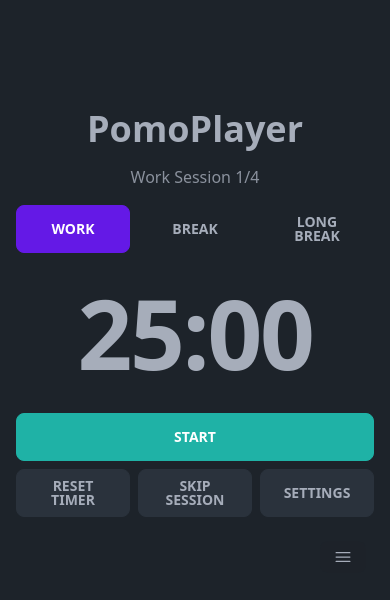
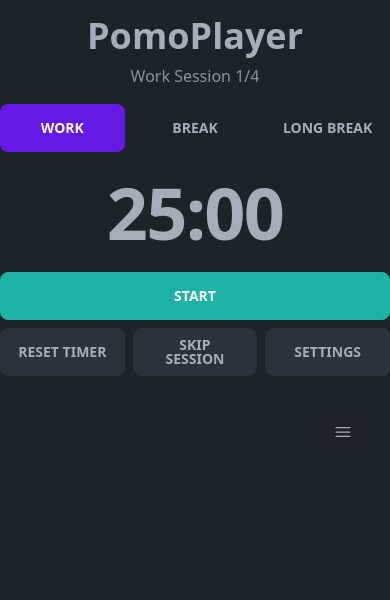
Before and after one commit to NateRolo/PomoPlayer, a Next.js app: page / in a window 390 px wide. Shown: the top 600 px of the page. Built offline with nearby package versions, Linux system fonts and the light colour scheme.

Commit message:
style: adjust margins for better responsive layout

```diff
--- a/app/components/PomodoroTimer.tsx
+++ b/app/components/PomodoroTimer.tsx
@@ -367,22 +367,29 @@ export const PomodoroTimer: React.FC = () => {
 
     return (
         <>
-            <div className="h-screen flex flex-col items-center justify-center p-4 transition-all duration-700
+            {/* Main container with no scroll */}
+            <div className="h-screen flex flex-col transition-all duration-700
                 ${currentThemeColors.background}">
-                <div className="w-full max-w-4xl mx-auto flex flex-col items-center gap-4">
+                {/* Fixed height section for timer components - always visible */}
+                <div className="w-full flex-none py-4">
+                    <div className="max-w-4xl mx-auto flex flex-col items-center gap-4 min-w-[320px]">
+                        {/* Header */}
+                        <div className="flex flex-col items-center gap-2">
                             <h1 className="text-4xl font-bold bg-clip-text bg-gradient-to-r
-                        ${currentThemeColors.text}">
+                                ${currentThemeColors.text} whitespace-nowrap">
                                 PomoPlayer
                             </h1>
-                    <div className="text-l font-medium opacity-80 ${currentThemeColors.text}">
+                            <div className="text-l font-medium opacity-80 ${currentThemeColors.text} whitespace-nowrap">
                                 {sessionType === "work"
                                     ? `Work Session ${sessionCount + 1}/${sessionsUntilLongBreak}`
                                     : sessionType === "shortBreak"
                                         ? "Short Break"
                                         : "Long Break"}
                             </div>
+                        </div>
 
-                    <div className="w-full max-w-md mx-auto grid grid-cols-3 gap-2">
+                        {/* Session type selector */}
+                        <div className="w-full max-w-md mx-auto grid grid-cols-3 gap-2 min-w-[300px]">
                             <button
                                 className={`btn w-full ${sessionType === "work"
                                     ? "btn-primary"
@@ -406,14 +413,16 @@ export const PomodoroTimer: React.FC = () => {
                             </button>
                         </div>
 
-                    <div className="relative my-4">
-                        <div className="text-8xl md:text-9xl font-bold tracking-tight
-                            ${currentThemeColors.text}">
+                        {/* Timer display */}
+                        <div className="relative my-2">
+                            <div className="text-7xl sm:text-8xl md:text-9xl font-bold tracking-tight
+                                ${currentThemeColors.text} whitespace-nowrap">
                                 {formatTime(timeLeft)}
                             </div>
                         </div>
 
-                    <div className="w-full flex flex-col gap-2 max-w-md">
+                        {/* Control buttons */}
+                        <div className="w-full flex flex-col gap-2 max-w-md min-w-[300px]">
                             <button
                                 className="btn btn-accent w-full transform transition-all duration-200 hover:scale-105 active:scale-95"
                                 onClick={toggleTimer}>
@@ -440,9 +449,15 @@ export const PomodoroTimer: React.FC = () => {
                                 </button>
                             </div>
                         </div>
+                    </div>
+                </div>
 
-                    <div className="w-full max-w-2xl">
-                        <div className={youtubePlayerVisible ? "relative" : "hidden"}>
+                {/* Scrollable section for YouTube player */}
+                <div className="flex-1 overflow-y-auto">
+                    <div className="w-full max-w-2xl mx-auto p-4">
+                        <div className={`${youtubePlayerVisible
+                            ? "relative w-full aspect-video"
+                            : "hidden"}`}>
                             <div className="absolute top-2 right-2 z-10">
                                 <button
                                     className="btn btn-sm btn-ghost bg-base-100 bg-opacity-70"
@@ -464,8 +479,9 @@ export const PomodoroTimer: React.FC = () => {
                                     },
                                 }}
                                 onReady={onPlayerReady}
-                                className="w-full aspect-video"
+                                className="w-full h-full"
                             />
+                        </div>
                     </div>
                 </div>
             </div>
@@ -496,7 +512,6 @@ export const PomodoroTimer: React.FC = () => {
                     onClose={() => setShowVideoLibrary(false)}
                 />
             )}
-            </div>
 
             {!youtubePlayerVisible && (
                 <MiniPlayer
```
Lines whose indentation alone changed are shown as unchanged.
